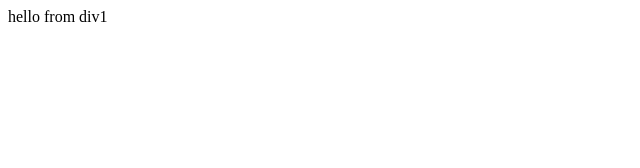
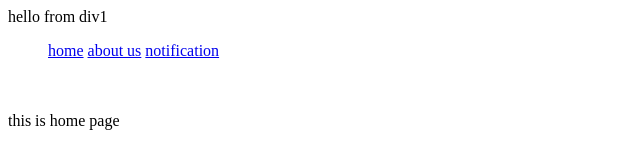
Before and after one commit to NahlaBarakat/first, a plain HTML site: page index.html in a window 1280 px wide. Shown: the whole page, without its empty margins (0-640 px from the left). Drawn offline with Linux system fonts and the light colour scheme.

Commit message:
home page

```diff
--- a/index.html
+++ b/index.html
@@ -1,8 +1,28 @@
 <html>
     <head>
         <title>new project</title>
+        <style>
+            ul{
+                list-style-type: none;
+            }
+            li{
+                display: inline-block;
+            }
+        </style>
+
     </head>
     <body>
         <div>hello from div1</div>
+        <ul>
+            <li>
+                <a href="#">home</a>
+            </li>
+            <li>
+                <a href="#">about us</a>
+            </li>
+            <li><a href="#">notification</a></li>
+        </ul>
+        <br><br>
+        <div>this is home page</div>
     </body>
 </html>
```
